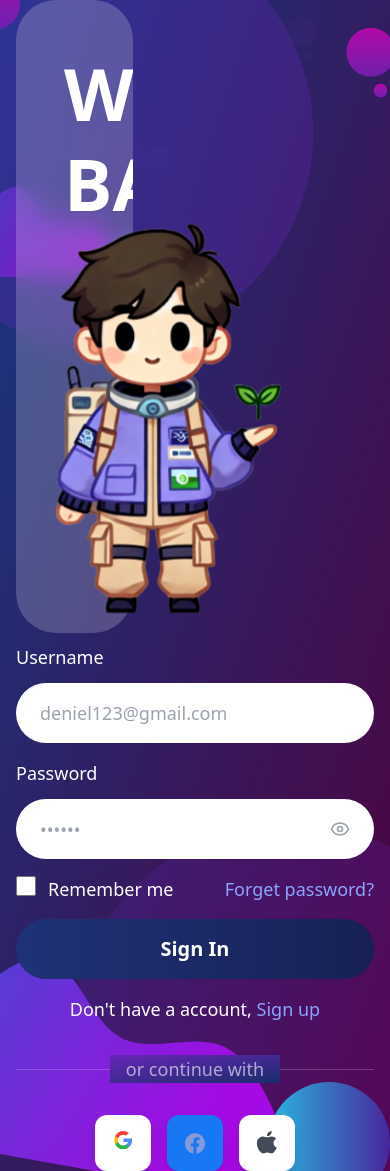
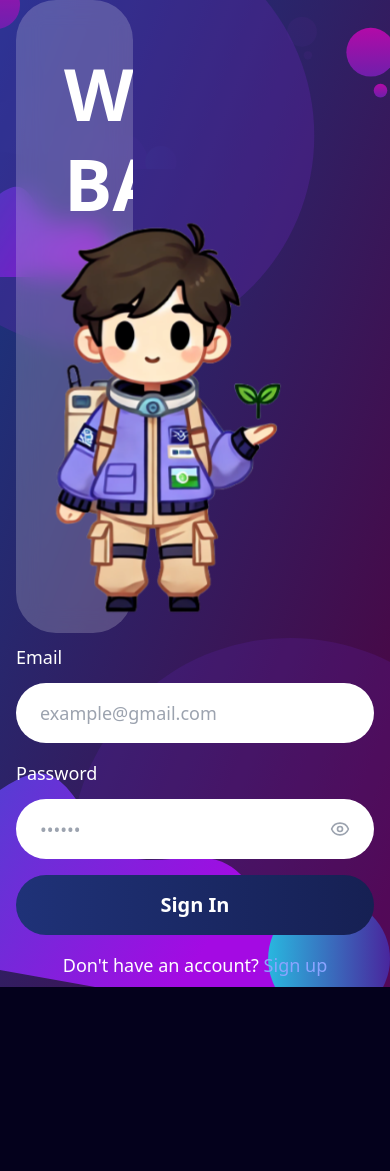
Before and after one commit to MuKulsoop/Carbonexis, a React (Vite) app: page /login in a window 390 px wide. After the commit the page ends 987 px from the top, so only its background shows below. Built offline with nearby package versions, Linux system fonts and the light colour scheme; a web font is replaced by a local one.

Commit message:
added the func

```diff
--- a/src/Pages/Login.jsx
+++ b/src/Pages/Login.jsx
@@ -1,67 +1,70 @@
-"use client"
+"use client";
 
-import { useState } from "react"
-import { motion } from "framer-motion"
-import { Eye, EyeOff, Home } from "lucide-react"
-import { Link } from "react-router-dom"
+import { useState } from "react";
+import { motion } from "framer-motion";
+import { Eye, EyeOff } from "lucide-react";
+import { Link, useNavigate } from "react-router-dom";
 
 export default function LoginPage() {
-  const [showPassword, setShowPassword] = useState(false)
+  const [showPassword, setShowPassword] = useState(false);
+  const [email, setEmail] = useState("");
+  const [password, setPassword] = useState("");
+  const [error, setError] = useState(null);
+  const [loading, setLoading] = useState(false);
+  const navigate = useNavigate();
+
+  const handleLogin = async (e) => {
+    e.preventDefault();
+    setError(null);
+    setLoading(true);
+
+    try {
+      const response = await fetch("http://localhost:8000/api/users/login", {
+        method: "POST",
+        headers: {
+          "Content-Type": "application/json",
+        },
+        body: JSON.stringify({ email, password }),
+      });
+
+      const data = await response.json();
+
+      if (!response.ok) {
+        throw new Error(data.message || "Login failed");
+      }
+
+      // Store token (if needed)
+      localStorage.setItem("authToken", data.token);
+
+      // Redirect to dashboard
+      navigate("/dashboard");
+    } catch (err) {
+      setError(err.message);
+    } finally {
+      setLoading(false);
+    }
+  };
 
   return (
     <>
-    <img
-        src="BG.svg"
-        className=" absolute h-[20vh] w-[100vw] z-0"/>
+      <img src="BG.svg" className="absolute h-[20vh] w-[100vw] z-0" />
 
       <div className="min-h-screen bg-gradient-to-br from-[#143A85] to-[#590040E5] relative overflow-hidden">
-    <img
-        src="BG.svg"
-        alt="Welcome character"
-        className=" absolute w-[100%] h-auto z-0"/>
+        <img src="BG.svg" alt="Welcome character" className="absolute w-[100%] h-auto z-0" />
+
         {/* Background Circles */}
         <motion.div
           className="absolute top-[-100px] left-[-100px] w-[400px] h-[400px] rounded-full bg-[#6726B7]/30"
-        animate={{
-          y: [0, 50, 0],
-          scale: [1, 1.1, 1],
-        }}
-        transition={{
-          duration: 8,
-          repeat: Number.POSITIVE_INFINITY,
-          ease: "easeInOut",
-        }}
+          animate={{ y: [0, 50, 0], scale: [1, 1.1, 1] }}
+          transition={{ duration: 8, repeat: Number.POSITIVE_INFINITY, ease: "easeInOut" }}
         />
         <motion.div
           className="absolute bottom-[-100px] right-[-100px] w-[400px] h-[400px] rounded-full bg-[#6726B7]/20"
-        animate={{
-          y: [0, -30, 0],
-          scale: [1, 1.1, 1],
-        }}
-        transition={{
-          duration: 10,
-          repeat: Number.POSITIVE_INFINITY,
-          ease: "easeInOut",
-        }}
+          animate={{ y: [0, -30, 0], scale: [1, 1.1, 1] }}
+          transition={{ duration: 10, repeat: Number.POSITIVE_INFINITY, ease: "easeInOut" }}
+        />
 
-      />
-      <img
-        src="LoginBottom.svg"
-        className=" absolute bottom-0 z-1"/>
-
-
-      {/* Navigation
-      <nav className="absolute top-0 right-0 p-6 flex gap-8 items-center">
-        <Link to="/" className="text-white/80 hover:text-white transition-colors">
-          <Home className="w-5 h-5" />
-        </Link>
-        <Link to="#" className="text-white/80 hover:text-white transition-colors">
-          Help
-        </Link>
-        <Link to="#" className="text-white/80 hover:text-white transition-colors">
-          Contact us
-        </Link>
-      </nav> */}
+        <img src="LoginBottom.svg" className="absolute bottom-0 z-1" />
 
         {/* Main Content */}
         <main className="container mx-auto min-h-screen flex items-center justify-center px-4">
@@ -73,7 +76,7 @@ export default function LoginPage() {
               transition={{ duration: 0.5 }}
               className="relative"
             >
-            <div className="bg-white/20 backdrop-blur-md rounded-[40px] p-12 pb-0 overflow-hidden h-[75vh] w-[30vw] absolute ">
+              <div className="bg-white/20 backdrop-blur-md rounded-[40px] p-12 pb-0 overflow-hidden h-[75vh] w-[30vw] absolute">
                 <motion.h1
                   className="text-white text-7xl font-bold leading-tight"
                   initial={{ opacity: 0, y: 20 }}
@@ -84,49 +87,37 @@ export default function LoginPage() {
                   <br />
                   BACK!
                 </motion.h1>
-
               </div>
               <motion.div
                 className="mt-8"
-                animate={{
-                  y: [0, -10, 0],
-                }}
-                transition={{
-                  duration: 3,
-                  repeat: Number.POSITIVE_INFINITY,
-                  ease: "easeInOut",
-                }}
+                animate={{ y: [0, -10, 0] }}
+                transition={{ duration: 3, repeat: Number.POSITIVE_INFINITY, ease: "easeInOut" }}
               >
-                <img
-                  src="Bache.svg"
-                  alt="Welcome character"
-                  width={350}
-                  height={350}
-                  className=" transform translate-y-8 mt-44"
-                />
+                <img src="Bache.svg" alt="Welcome character" width={350} height={350} className="transform translate-y-8 mt-44" />
               </motion.div>
             </motion.div>
 
-          {/* Right Section */}
+            {/* Right Section - Login Form */}
             <motion.div
               initial={{ opacity: 0, x: 50 }}
               animate={{ opacity: 1, x: 0 }}
               transition={{ duration: 0.5, delay: 0.2 }}
-            className="space-y-4 z-50"
+              className="space-y-4 z-50 w-full max-w-md"
             >
-
-
-            <div className="space-y-4">
+              <form onSubmit={handleLogin} className="space-y-4">
                 <div>
                   <label htmlFor="email" className="block text-white text-lg mb-3">
-                  Username
+                    Email
                   </label>
                   <motion.div whileFocus={{ scale: 1.01 }} className="relative">
                     <input
                       type="email"
                       id="email"
+                      value={email}
+                      onChange={(e) => setEmail(e.target.value)}
                       className="w-full px-6 py-4 rounded-full bg-white text-gray-800 placeholder-gray-400 text-lg focus:outline-none focus:ring-2 focus:ring-[#8BA4FF]/50"
-                    placeholder="deniel123@gmail.com"
+                      placeholder="example@gmail.com"
+                      required
                     />
                   </motion.div>
                 </div>
@@ -139,8 +130,11 @@ export default function LoginPage() {
                     <input
                       type={showPassword ? "text" : "password"}
                       id="password"
+                      value={password}
+                      onChange={(e) => setPassword(e.target.value)}
                       className="w-full px-6 py-4 rounded-full bg-white text-gray-800 placeholder-gray-400 text-lg pr-12 focus:outline-none focus:ring-2 focus:ring-[#8BA4FF]/50"
                       placeholder="••••••"
+                      required
                     />
                     <button
                       type="button"
@@ -151,79 +145,33 @@ export default function LoginPage() {
                     </button>
                   </motion.div>
                 </div>
-            </div>
 
-            <div className="flex items-center justify-between">
-              <label className="flex items-center gap-3 cursor-pointer group">
-                <motion.div whileTap={{ scale: 0.9 }} className="relative">
-                  <input type="checkbox" className="w-5 h-5 rounded-full accent-[#8BA4FF] cursor-pointer" />
-                </motion.div>
-                <span className="text-white text-lg group-hover:text-white/90 transition-colors">Remember me</span>
-              </label>
-              <Link to="#" className="text-[#8BA4FF] hover:text-[#9FB5FF] transition-colors text-lg">
-                Forget password?
-              </Link>
-            </div>
+                {/* Error Message */}
+                {error && <p className="text-red-500 text-sm">{error}</p>}
 
                 <motion.button
+                  type="submit"
                   whileHover={{ scale: 1.02 }}
                   whileTap={{ scale: 0.98 }}
                   className="w-full py-4 rounded-full bg-gradient-to-r from-[#1F3278] to-[#162053] text-white text-xl font-semibold hover:opacity-90 transition-opacity"
+                  disabled={loading}
                 >
-              Sign In
+                  {loading ? "Signing In..." : "Sign In"}
                 </motion.button>
-            <div className=" text-center">
+              </form>
+
+              <div className="text-center">
                 <p className="text-white text-lg mb-2">
-                Don&apos;t have a account,{" "}
+                  Don&apos;t have an account?{" "}
                   <Link to="/signup" className="text-[#8BA4FF] hover:text-[#9FB5FF] transition-colors">
                     Sign up
                   </Link>
                 </p>
               </div>
-
-            <div className="relative py-4">
-              <div className="absolute inset-0 flex items-center">
-                <div className="w-full border-t border-white/20"></div>
-              </div>
-              <div className="relative flex justify-center text-lg">
-                <span className="px-4 text-white/60 bg-gradient-to-br from-[#6726B7] to-[#1B2C6D]">
-                  or continue with
-                </span>
-              </div>
-            </div>
-
-            <motion.div
-              initial={{ opacity: 0, y: 20 }}
-              animate={{ opacity: 1, y: 0 }}
-              transition={{ delay: 0.4 }}
-              className="flex justify-center gap-4"
-            >
-              {[
-                { name: "Google", bg: "bg-white" },
-                { name: "facebook", bg: "bg-[#1877F2]" },
-                { name: "apple", bg: "bg-white" },
-              ].map((provider) => (
-                <motion.button
-                  key={provider.name}
-                  whileHover={{ scale: 1.05 }}
-                  whileTap={{ scale: 0.95 }}
-                  className={`p-4 rounded-xl ${provider.bg} shadow-lg hover:opacity-90 transition-opacity`}
-                >
-                  <div className="w-6 h-6 relative">
-                    <img
-                      src={`${provider.name}.svg`}
-                      alt={`Sign in with ${provider.name}`}
-                      fill
-                      className="object-contain"
-                    />
-                  </div>
-                </motion.button>
-              ))}
-            </motion.div>
             </motion.div>
           </div>
         </main>
       </div>
     </>
-  )
+  );
 }
--- a/src/Pages/OrgDashboard.jsx
+++ b/src/Pages/OrgDashboard.jsx
@@ -5,6 +5,7 @@ import { Button } from "@/components/ui/button";
 import { LineChart, Line, XAxis, YAxis, CartesianGrid, Tooltip, ResponsiveContainer, AreaChart, Area } from 'recharts';
 import { Building2, Leaf, Globe2, Wallet, Dock, Activity, Sun, Plus, Edit2, BarChart3, Users } from 'lucide-react';
 import { motion } from 'framer-motion';
+import NavBar from '@/Components/Navbar';
 
 const containerVariants = {
   hidden: { opacity: 0 },
@@ -82,11 +83,12 @@ const OrganizationDashboard = () => {
       initial="hidden"
       animate="visible"
     >
-      {/* Header Section */}
+      <NavBar />
       <motion.div
         className="flex justify-between items-center mb-8"
         variants={itemVariants}
       >
+
         <div>
           <h1 className="text-4xl font-bold text-white bg-clip-text text-transparent bg-gradient-to-r from-purple-400 to-blue-400">
             Organization Dashboard
--- a/src/Pages/SignUp.jsx
+++ b/src/Pages/SignUp.jsx
@@ -1,20 +1,21 @@
-"use client"
+"use client";
 
-import { useState } from "react"
-import { motion } from "framer-motion"
-import { Eye, EyeOff, Home } from "lucide-react"
-import FadeIn from "@/Components/FadeIn"
-import { Link } from "react-router-dom"
-import { Button } from "@/Components/ui/button"
+import { useState } from "react";
+import { motion } from "framer-motion";
+import { Eye, EyeOff } from "lucide-react";
+import FadeIn from "@/Components/FadeIn";
+import { Link, useNavigate } from "react-router-dom";
+import { Button } from "@/Components/ui/button";
 
 export default function SignUpPage() {
-  const [showPassword, setShowPassword] = useState(false)
+  const [showPassword, setShowPassword] = useState(false);
   const [selection, setSelection] = useState(null);
+  const navigate = useNavigate();
   const [formData, setFormData] = useState({
-    name: '',
-    email: '',
-    password: '',
-    role: ''
+    username: "",
+    email: "",
+    password: "",
+    role: "",
   });
 
   const handleSelection = (option) => {
@@ -22,17 +23,46 @@ export default function SignUpPage() {
     setSelection(option);
   };
 
+  const handleInputChange = (e) => {
+    const { name, value } = e.target; // Change `username` to `name`
+    setFormData({ ...formData, [name]: value });
+  };
+
+  const handleSubmit = async (e) => {
+    e.preventDefault();
+    const apiUrl = "http://localhost:8000/api/users/signup"; // Make sure the URL is correct
+
+    try {
+      const response = await fetch(apiUrl, {
+        method: "POST",
+        headers: {
+          "Content-Type": "application/json",
+        },
+        body: JSON.stringify(formData),
+      });
+
+      if (response.ok) {
+        const data = await response.json();
+        console.log("Form submitted successfully:", data);
+        navigate("/login")
+      } else {
+        console.error("Error submitting form:", response.statusText);
+      }
+    } catch (error) {
+      console.error("Error submitting form:", error);
+    }
+  };
+
   return (
     <>
-    <img
-        src="BG.svg"
-        className=" absolute h-[20vh] w-[100vw] z-0"/>
+      <img src="BG.svg" className="absolute h-[20vh] w-[100vw] z-0" />
 
       <div className="min-h-screen bg-gradient-to-br from-[#143A85] to-[#590040E5] relative overflow-hidden">
         <img
           src="BG.svg"
           alt="Welcome character"
-        className=" absolute w-[100%] h-auto z-0"/>
+          className="absolute w-[100%] h-auto z-0"
+        />
         {/* Background Circles */}
         <motion.div
           className="absolute top-[-100px] left-[-100px] w-[400px] h-[400px] rounded-full bg-[#6726B7]/30"
@@ -57,28 +87,12 @@ export default function SignUpPage() {
             repeat: Number.POSITIVE_INFINITY,
             ease: "easeInOut",
           }}
+        />
 
-      />
-      <img
-        src="LoginBottom.svg"
-        className=" absolute bottom-0 z-1"/>
-
-
-      {/* Navigation
-      <nav className="absolute top-0 right-0 p-6 flex gap-8 items-center">
-        <Link to="/" className="text-white/80 hover:text-white transition-colors">
-          <Home className="w-5 h-5" />
-        </Link>
-        <Link to="#" className="text-white/80 hover:text-white transition-colors">
-          Help
-        </Link>
-        <Link to="#" className="text-white/80 hover:text-white transition-colors">
-          Contact us
-        </Link>
-      </nav> */}
+        <img src="LoginBottom.svg" className="absolute bottom-0 z-1" />
 
         {/* Main Content */}
-      <main className="container mx-auto min-h-screen flex items-center justify-center px-4 ">
+        <main className="container mx-auto min-h-screen flex items-center justify-center px-4">
           <div className="w-full max-w-[1200px] grid lg:grid-cols-2 gap-12 items-center">
             {/* Left Section */}
             <motion.div
@@ -96,7 +110,6 @@ export default function SignUpPage() {
                 >
                   WELCOME
                 </motion.h1>
-
               </div>
               <motion.div
                 className="mt-8"
@@ -121,29 +134,38 @@ export default function SignUpPage() {
 
             {/* Right Section */}
             {!selection && (
-                <>
               <FadeIn direction="right" delay={0.3} fullWidth>
                 <div className="flex flex-col items-center justify-center bg-inherit relative min-h-[500px] lg:min-h-screen w-full p-8">
-
-
                   <div className="h-auto relative text-center z-[5] max-w-md mx-auto">
-                        <h1 className="text-[6rem] font-bold text-white -mt-40">Join Us!</h1>
-                        <p className="mt-4 text-xl md:text-lg text-white">SELECT YOUR ROLE</p>
+                    <h1 className="text-[6rem] font-bold text-white -mt-40">
+                      Join Us!
+                    </h1>
+                    <p className="mt-4 text-xl md:text-lg text-white">
+                      SELECT YOUR ROLE
+                    </p>
                     <div className="mt-8 flex flex-col gap-4">
                       <Button
                         variant="outline"
-                                className={`w-full text-xl border-[#661953] text-[#661953] py-7 rounded-3xl transition-transform transform ${selection === "Investor" ? "scale-105 border-[#661953]" : "hover:scale-105 hover:text-[#661953eb]"}`}
+                        className={`w-full text-xl border-[#661953] text-[#661953] py-7 rounded-3xl transition-transform transform ${
+                          selection === "User"
+                            ? "scale-105 border-[#661953]"
+                            : "hover:scale-105 hover:text-[#661953eb]"
+                        }`}
                         onClick={() => handleSelection("User")}
                       >
                         User
-                                {selection === "Investor" && (
+                        {selection === "User" && (
                           <span className="ml-2 text-green-500">&#10003;</span>
                         )}
                       </Button>
 
                       <Button
                         variant="outline"
-                                className={`w-full text-xl border-[#661953] text-[#661953] py-7 rounded-3xl transition-transform transform ${selection === "Organisation" ? "scale-105 border-[#661953]" : "hover:scale-105 hover:text-[#661953eb]"}`}
+                        className={`w-full text-xl border-[#661953] text-[#661953] py-7 rounded-3xl transition-transform transform ${
+                          selection === "Organisation"
+                            ? "scale-105 border-[#661953]"
+                            : "hover:scale-105 hover:text-[#661953eb]"
+                        }`}
                         onClick={() => handleSelection("Organisation")}
                       >
                         Organisation
@@ -155,43 +177,50 @@ export default function SignUpPage() {
                   </div>
                 </div>
               </FadeIn>
-                </>
             )}
 
-
-
-
-         {
-            selection && (
+            {selection && (
               <motion.div
                 initial={{ opacity: 0, x: 50 }}
                 animate={{ opacity: 1, x: 0 }}
                 transition={{ duration: 0.5, delay: 0.2 }}
                 className="space-y-4 mt-10 z-50"
               >
-
+                <form onSubmit={handleSubmit}>
                   <div className="space-y-3">
                     <div>
-                <label htmlFor="name" className="block text-white text-lg mb-3">
+                      <label
+                        htmlFor="username"
+                        className="block text-white text-lg mb-3"
+                      >
                         Username
                       </label>
                       <motion.div whileFocus={{ scale: 1.01 }} className="relative">
                         <input
-                    type="email"
-                    id="email"
+                          type="text"
+                          id="username"
+                          name="username" // Correct name
+                          value={formData.username}
+                          onChange={handleInputChange}
                           className="w-full px-6 py-4 rounded-full bg-white text-gray-800 placeholder-gray-400 text-lg focus:outline-none focus:ring-2 focus:ring-[#8BA4FF]/50"
                           placeholder="user_name"
                         />
                       </motion.div>
                     </div>
                     <div>
-                <label htmlFor="email" className="block text-white text-lg mb-3">
+                      <label
+                        htmlFor="email"
+                        className="block text-white text-lg mb-3"
+                      >
                         Email
                       </label>
                       <motion.div whileFocus={{ scale: 1.01 }} className="relative">
                         <input
                           type="email"
                           id="email"
+                          name="email"
+                          value={formData.email}
+                          onChange={handleInputChange}
                           className="w-full px-6 py-4 rounded-full bg-white text-gray-800 placeholder-gray-400 text-lg focus:outline-none focus:ring-2 focus:ring-[#8BA4FF]/50"
                           placeholder="deniel123@gmail.com"
                         />
@@ -199,13 +228,19 @@ export default function SignUpPage() {
                     </div>
 
                     <div>
-                <label htmlFor="password" className="block text-white text-lg mb-3">
+                      <label
+                        htmlFor="password"
+                        className="block text-white text-lg mb-3"
+                      >
                         Password
                       </label>
                       <motion.div whileFocus={{ scale: 1.01 }} className="relative">
                         <input
                           type={showPassword ? "text" : "password"}
                           id="password"
+                          name="password"
+                          value={formData.password}
+                          onChange={handleInputChange}
                           className="w-full px-6 py-4 rounded-full bg-white text-gray-800 placeholder-gray-400 text-lg pr-12 focus:outline-none focus:ring-2 focus:ring-[#8BA4FF]/50"
                           placeholder="••••••"
                         />
@@ -220,25 +255,27 @@ export default function SignUpPage() {
                     </div>
                   </div>
 
-
-
                   <motion.button
                     whileHover={{ scale: 1.02 }}
                     whileTap={{ scale: 0.98 }}
-              className="w-full py-4 rounded-full bg-gradient-to-r from-[#1F3278] to-[#162053] text-white text-xl font-semibold hover:opacity-90 transition-opacity"
+                    className="w-full py-4 rounded-full bg-gradient-to-r from-[#1F3278] to-[#162053] text-white text-xl font-semibold hover:opacity-90 transition-opacity mt-6"
                   >
                     Sign Up
                   </motion.button>
+                </form>
 
-            <div className=" text-center z-50">
+                <div className="text-center z-50">
                   <p className="text-white text-lg mb-2">
-                Already have a account,{" "}
-                <Link to="/login" className="text-[#8BA4FF] hover:text-[#9FB5FF] transition-colors cursor-pointer z-100">
+                    Already have an account,{" "}
+                    <Link
+                      to="/login"
+                      className="text-[#8BA4FF] hover:text-[#9FB5FF] transition-colors cursor-pointer z-100"
+                    >
                       Sign In
                     </Link>
                   </p>
                 </div>
-
+                {/* Continue with Providers */}
                 <div className="relative py-4">
                   <div className="absolute inset-0 flex items-center">
                     <div className="w-full border-t border-white/20"></div>
@@ -256,11 +293,8 @@ export default function SignUpPage() {
                   transition={{ delay: 0.4 }}
                   className="flex justify-center gap-4"
                 >
-              {[
-                { name: "Google", bg: "bg-white" },
-                { name: "facebook", bg: "bg-[#1877F2]" },
-                { name: "apple", bg: "bg-white" },
-              ].map((provider) => (
+                  {[{ name: "Google", bg: "bg-white" }, { name: "facebook", bg: "bg-[#1877F2]" }, { name: "apple", bg: "bg-white" }].map(
+                    (provider) => (
                       <motion.button
                         key={provider.name}
                         whileHover={{ scale: 1.05 }}
@@ -271,19 +305,18 @@ export default function SignUpPage() {
                           <img
                             src={`${provider.name}.svg`}
                             alt={`Sign in with ${provider.name}`}
-                      fill
                             className="object-contain"
                           />
                         </div>
                       </motion.button>
-              ))}
+                    )
+                  )}
                 </motion.div>
               </motion.div>
-            )
-         }
+            )}
           </div>
         </main>
       </div>
     </>
-  )
+  );
 }
```
Also changed, not shown: src/Components/Navbar.jsx (+50 -18 lines). Lines whose indentation alone changed are shown as unchanged.
